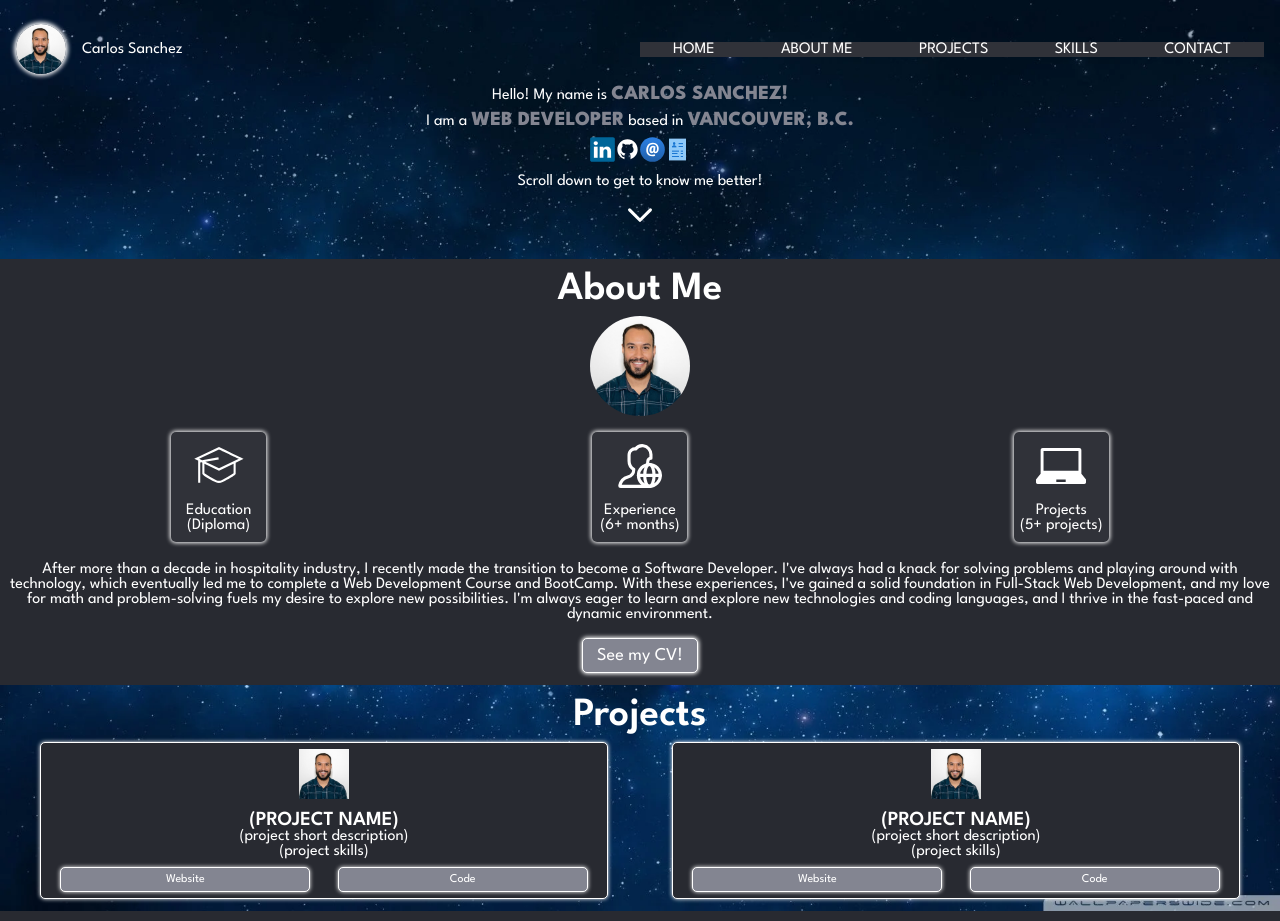
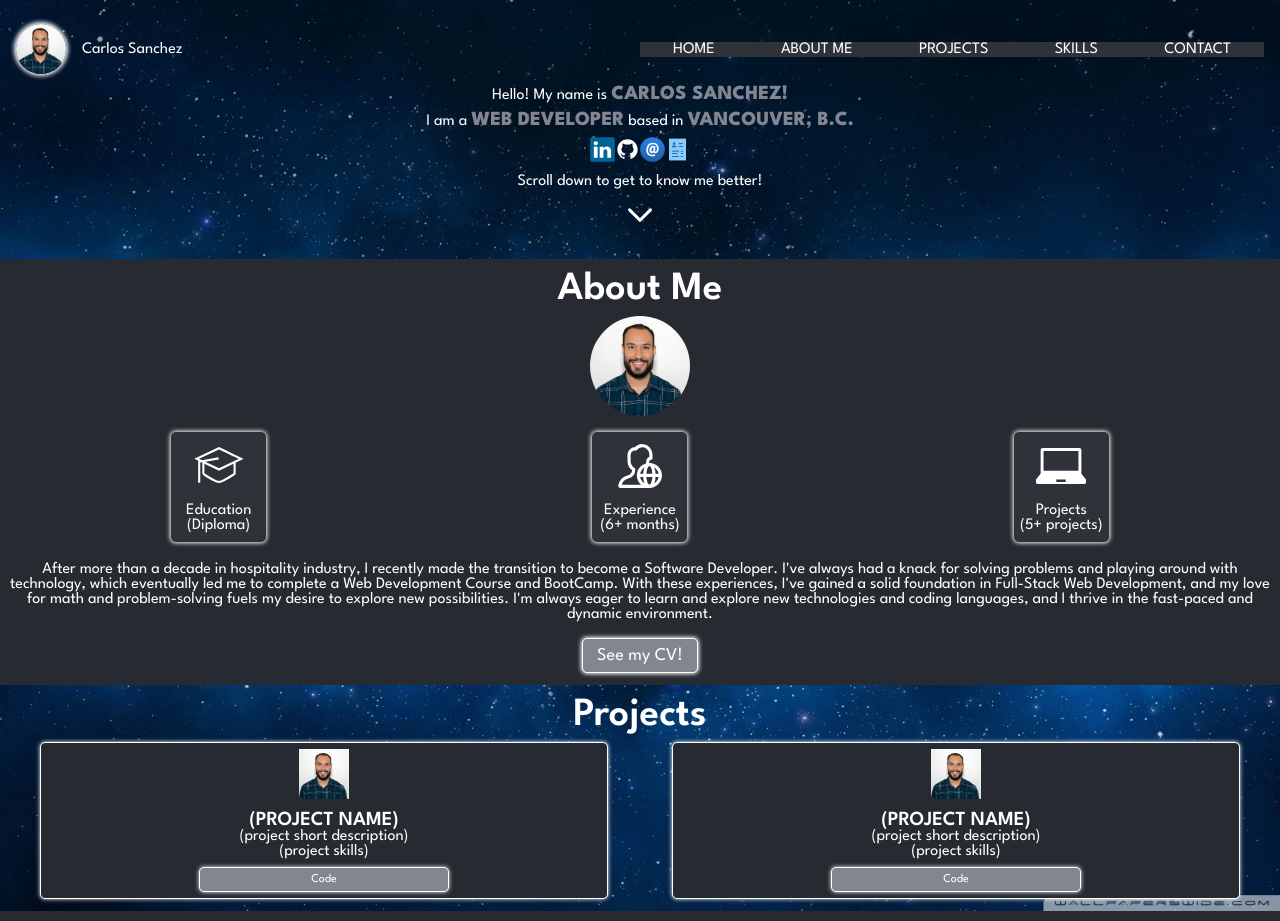
Before and after one commit to cmsanchezg/carlos-dev-portfolio, a React (Create React App) app: page / in a window 1280 px wide. Shown: the top 921 px of the page. Built offline with nearby package versions, Linux system fonts and the light colour scheme.

Commit message:
addded hober effect to skill boxes

```diff
--- a/src/components/Projects/Projects.jsx
+++ b/src/components/Projects/Projects.jsx
@@ -19,9 +19,6 @@ function Projects() {
                     </div>
                     <div className='projects__card__buttons'>
                         <Link className='projects__card__link'>
-                            <button className='projects__card__button'>Website</button>
-                        </Link>
-                        <Link className='projects__card__link'>
                             <button className='projects__card__button'>Code</button>
                         </Link>
                     </div>
@@ -37,9 +34,6 @@ function Projects() {
                     </div>
                     <div className='projects__card__buttons'>
                         <Link className='projects__card__link'>
-                            <button className='projects__card__button'>Website</button>
-                        </Link>
-                        <Link className='projects__card__link'>
                             <button className='projects__card__button'>Code</button>
                         </Link>
                     </div>
--- a/src/components/Skills/Skills.scss
+++ b/src/components/Skills/Skills.scss
@@ -42,6 +42,7 @@
         gap: 1rem;
         justify-content: center;
         flex-wrap: wrap;
+
     }
 
     &__wrap__box {
@@ -51,6 +52,11 @@
         display: flex;
         justify-content: center;
         align-items: center;
+        transition: .5s;
+
+        &:hover {
+            box-shadow: 0 0 10px #ffffff;
+        }
     }
 
     &__wrap__icon {
```
